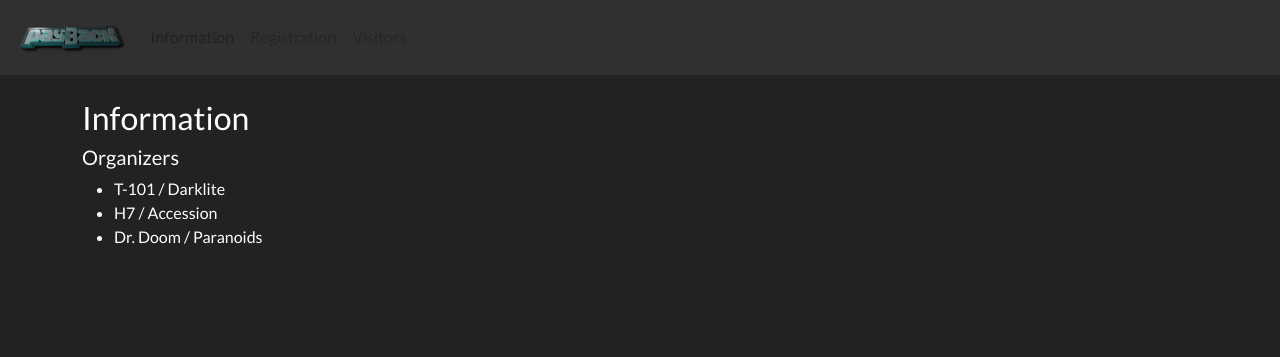
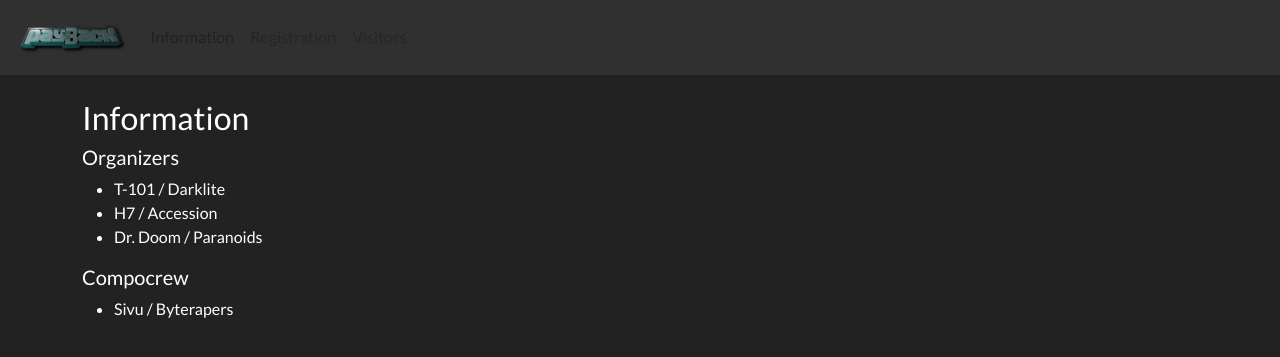
Before and after one commit to T-101/payback.wtf, a Django app: page /information/ in a window 1280 px wide. Shown: the top 357 px of the page. Run offline with Django 5.2, Linux system fonts and the light colour scheme; some libraries are stand-ins or nearby versions.

Commit message:
added sivu

```diff
--- a/payback/templates/information.html
+++ b/payback/templates/information.html
@@ -10,5 +10,9 @@
         <li>H7 / Accession</li>
         <li>Dr. Doom / Paranoids</li>
     </ul>
+    <h5>Compocrew</h5>
+    <ul>
+        <li>Sivu / Byterapers</li>
+    </ul>
 
 {% endblock %}
```
